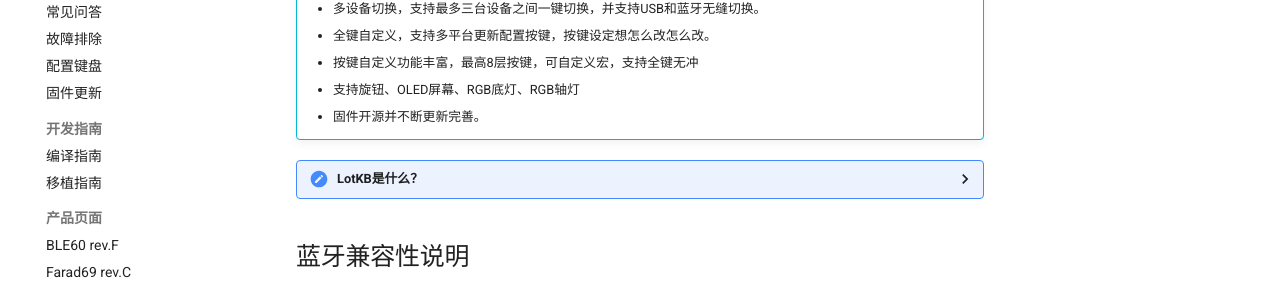
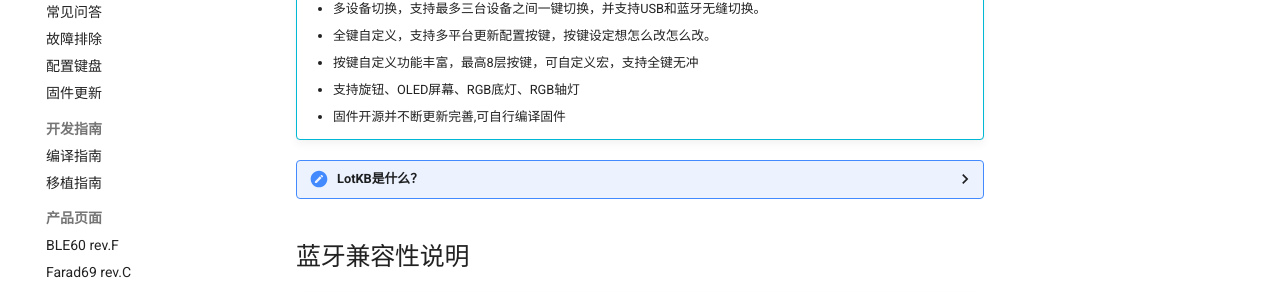
Before and after one commit to genokolar/genokolar.github.io, an MkDocs documentation site: the page built from docs/index.md, in a window 1280 px wide and 900 px high, scrolled down 854 px. Shown: the part 239-531 px from the top of the window. Built offline with MkDocs 1.6.1 and Material for MkDocs 9.7.7, drawn with Linux system fonts in a browser that asks for light colours; comment, search, counter and statistics services are not loaded.

Commit message:
继续更新首页

```diff
--- a/docs/index.md
+++ b/docs/index.md
@@ -46,15 +46,15 @@ GT系列蓝牙键盘特点
     - 全键自定义，支持多平台更新配置按键，按键设定想怎么改怎么改。
     - 按键自定义功能丰富，最高8层按键，可自定义宏，支持全键无冲
     - 支持旋钮、OLED屏幕、RGB底灯、RGB轴灯
-    - 固件开源并不断更新完善。
+    - 固件开源并不断更新完善,可自行编译固件
 
 ??? faq "LotKB是什么？"
 
-    LotKB是[Jim](https://lotlab.org/)开发的一个基于nRF52芯片的蓝牙键盘的固件。
+    LotKB是[Jim Kirisame](https://github.com/jim-kirisame/)开发的一个基于nRF52芯片的蓝牙键盘的固件。
 
-    硬件上采用nRF52系列蓝牙主控（nrf52810或nrf52832）+ CH552 USB单片机芯片的组合，实现蓝牙与USB双模，使用了nRF SDK 15.3作为底层硬件驱动，并使用TMK键盘库作为键盘功能的上部实现。
+    硬件上采用蓝牙SoC（nRF52810/nRF52811/nRF52832）+USB MCU(CH552/CH554)的组合，实现蓝牙与USB双模，使用了nRF SDK 15.3/17.0.2作为底层硬件驱动，并使用TMK键盘库作为键盘功能的上部实现。
 
-    LotKB是一个开源项目，其软件源码与硬件设计都是开源的，您可以从github上获得。
+    LotKB是一个开源项目，其软件源码与硬件设计都是开源的，您可以从[Github](https://github.com/genokolar/nrf52-keyboard)上获得。
 
 蓝牙兼容性说明
 -----
```
